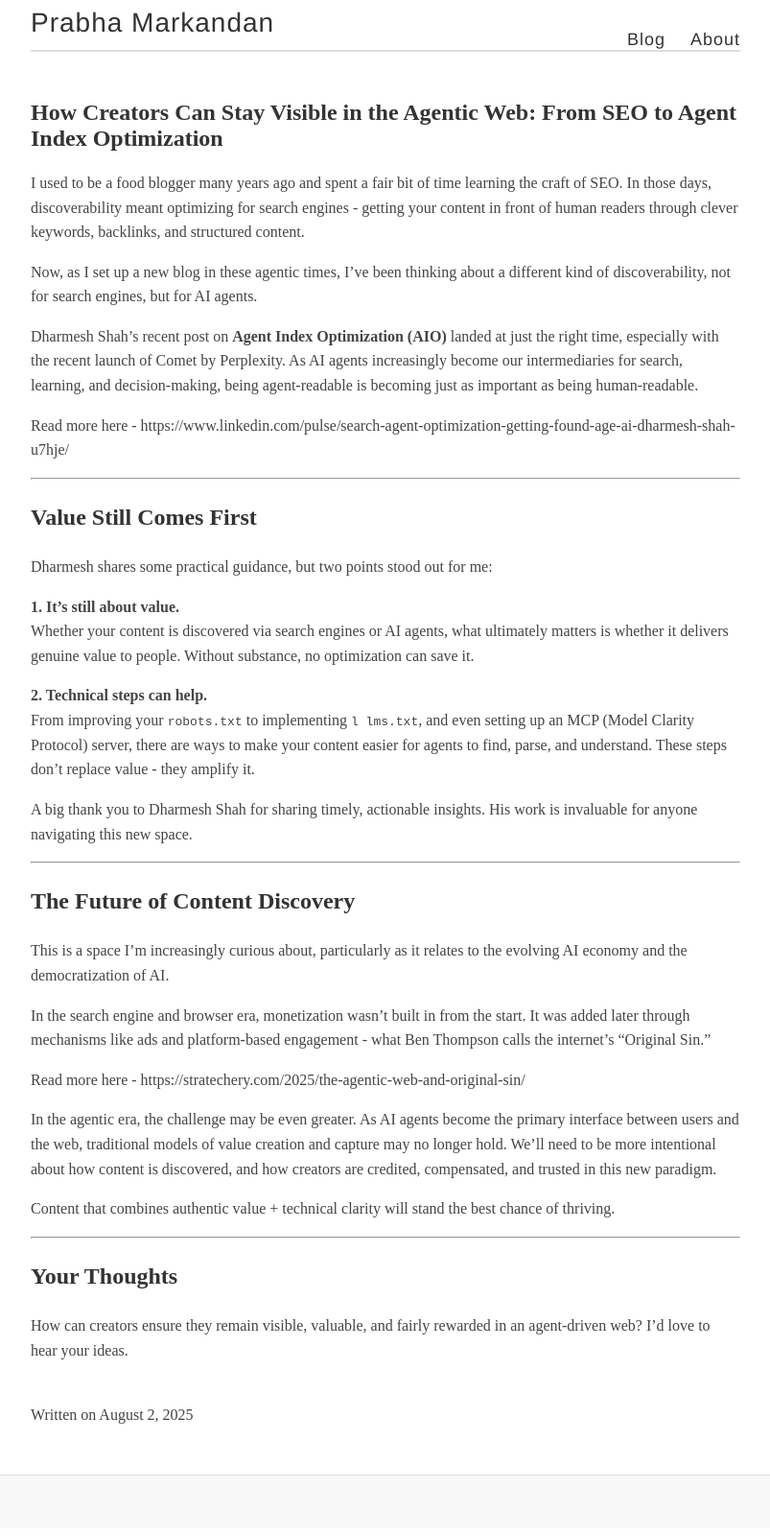
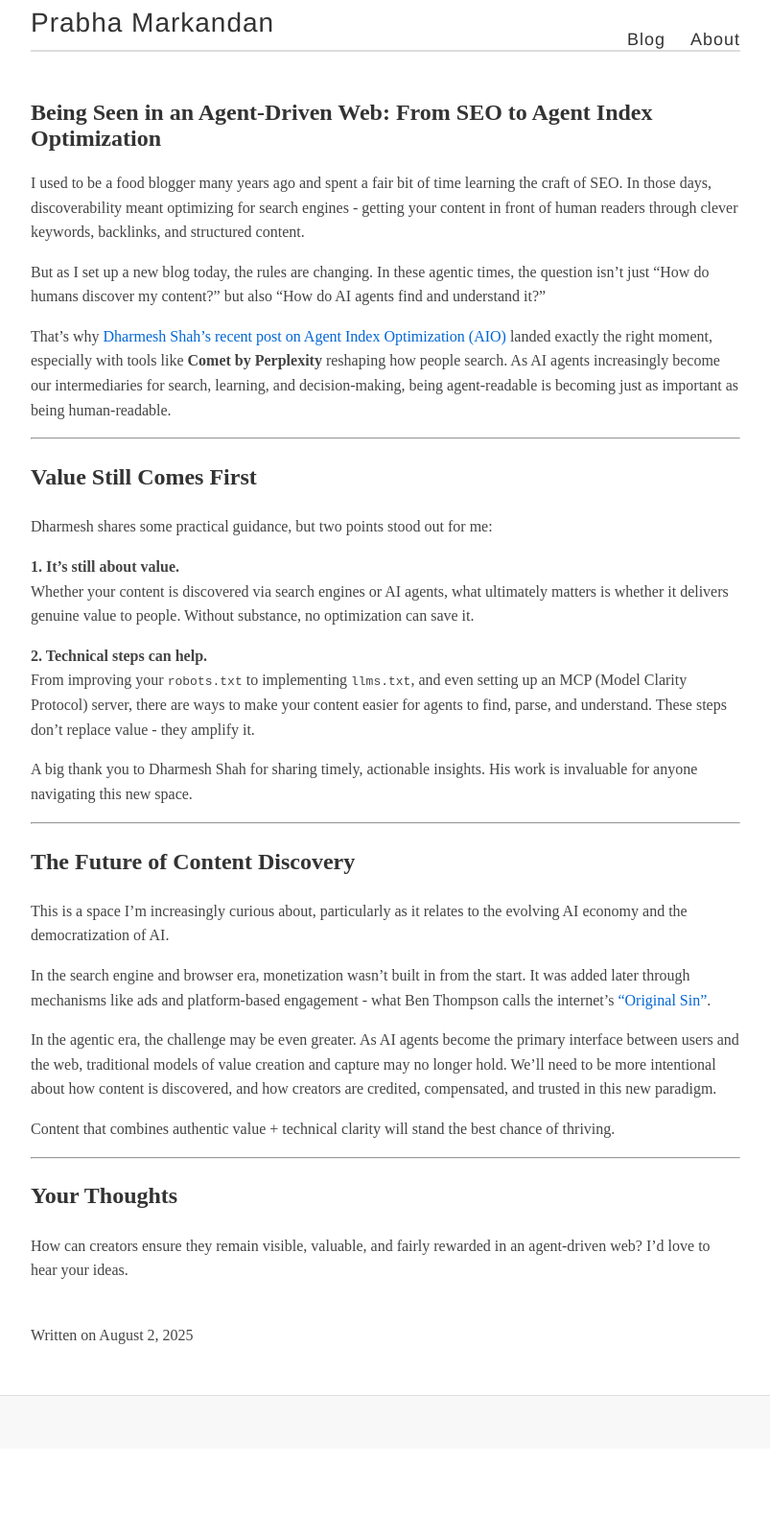
Before and after one commit to prabhamarkandan/prabhamarkandan.github.io, a Jekyll site: the page built from _posts/2025-08-02-being-seen-in-an-agent-driven-web-from-seo-to-agent-index-optimization.md, in a window 1280 px wide. Shown: the whole page at 96% size, without its empty margins (238-1041 px from the left). Built offline with Jekyll 4.4.1, drawn with Linux system fonts in a browser that asks for light colours; after the commit the page ends 1518 px from its top, so only the background shows below that.

Commit message:
Revise blog post on agent-driven web and SEO

```diff
--- a/_posts/2025-08-02-seo-to-agent-index-optimization-agentic-web.md
+++ b/_posts/2025-08-02-being-seen-in-an-agent-driven-web-from-seo-to-agent-index-optimization.md
@@ -1,18 +1,15 @@
 ---
 layout: post
-title: "How Creators Can Stay Visible in the Agentic Web: From SEO to Agent Index Optimization"
+title: "Being Seen in an Agent-Driven Web: From SEO to Agent Index Optimization"
 date: 2025-08-02
 categories: engineering leadership ai
 ---
 
 I used to be a food blogger many years ago and spent a fair bit of time learning the craft of SEO. In those days, discoverability meant optimizing for search engines - getting your content in front of human readers through clever keywords, backlinks, and structured content.
 
+But as I set up a new blog today, the rules are changing. In these agentic times, the question isn’t just “How do humans discover my content?” but also “How do AI agents find and understand it?”
 
-Now, as I set up a new blog in these agentic times, I’ve been thinking about a different kind of discoverability, not for search engines, but for AI agents.
-
-Dharmesh Shah’s recent post on **Agent Index Optimization (AIO)**  landed at just the right time, especially with the recent launch of Comet by Perplexity. As AI agents increasingly become our intermediaries for search, learning, and decision-making, being agent-readable is becoming just as important as being human-readable.
-
-Read more here - https://www.linkedin.com/pulse/search-agent-optimization-getting-found-age-ai-dharmesh-shah-u7hje/
+That’s why [Dharmesh Shah’s recent post on Agent Index Optimization (AIO)](https://www.linkedin.com/pulse/search-agent-optimization-getting-found-age-ai-dharmesh-shah-u7hje/) landed exactly the right moment, especially with tools like **Comet by Perplexity** reshaping how people search. As AI agents increasingly become our intermediaries for search, learning, and decision-making, being agent-readable is becoming just as important as being human-readable.
 
 ---
 
@@ -24,7 +21,7 @@ Dharmesh shares some practical guidance, but two points stood out for me:
 Whether your content is discovered via search engines or AI agents, what ultimately matters is whether it delivers genuine value to people. Without substance, no optimization can save it.
 
 **2. Technical steps can help.**
-From improving your `robots.txt` to implementing `l lms.txt`, and even setting up an MCP (Model Clarity Protocol) server, there are ways to make your content easier for agents to find, parse, and understand. These steps don’t replace value - they amplify it.
+From improving your `robots.txt` to implementing `llms.txt`, and even setting up an MCP (Model Clarity Protocol) server, there are ways to make your content easier for agents to find, parse, and understand. These steps don’t replace value - they amplify it.
 
 A big thank you to Dharmesh Shah for sharing timely, actionable insights. His work is invaluable for anyone navigating this new space.
 
@@ -34,9 +31,7 @@ A big thank you to Dharmesh Shah for sharing timely, actionable insights. His wo
 
 This is a space I’m increasingly curious about, particularly as it relates to the evolving AI economy and the democratization of AI.
 
-In the search engine and browser era, monetization wasn’t built in from the start. It was added later through mechanisms like ads and platform-based engagement - what Ben Thompson calls the internet’s “Original Sin.”
-
-Read more here - https://stratechery.com/2025/the-agentic-web-and-original-sin/
+In the search engine and browser era, monetization wasn’t built in from the start. It was added later through mechanisms like ads and platform-based engagement - what Ben Thompson calls the internet’s ["Original Sin"](https://stratechery.com/2025/the-agentic-web-and-original-sin/).
 
 In the agentic era, the challenge may be even greater. As AI agents become the primary interface between users and the web, traditional models of value creation and capture may no longer hold. We’ll need to be more intentional about how content is discovered, and how creators are credited, compensated, and trusted in this new paradigm.
 
```
